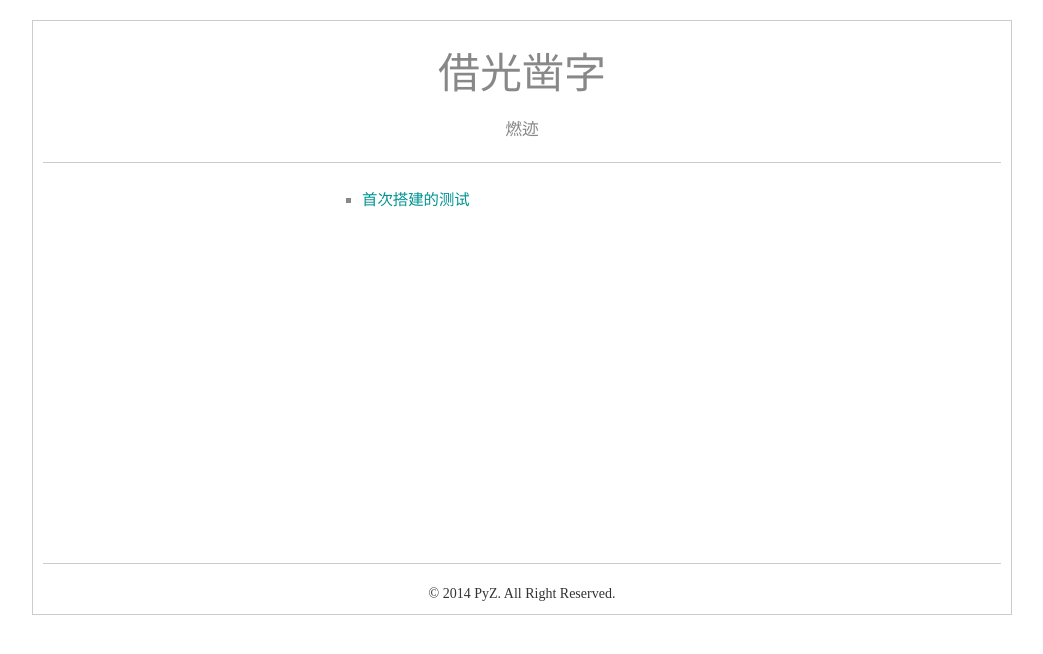
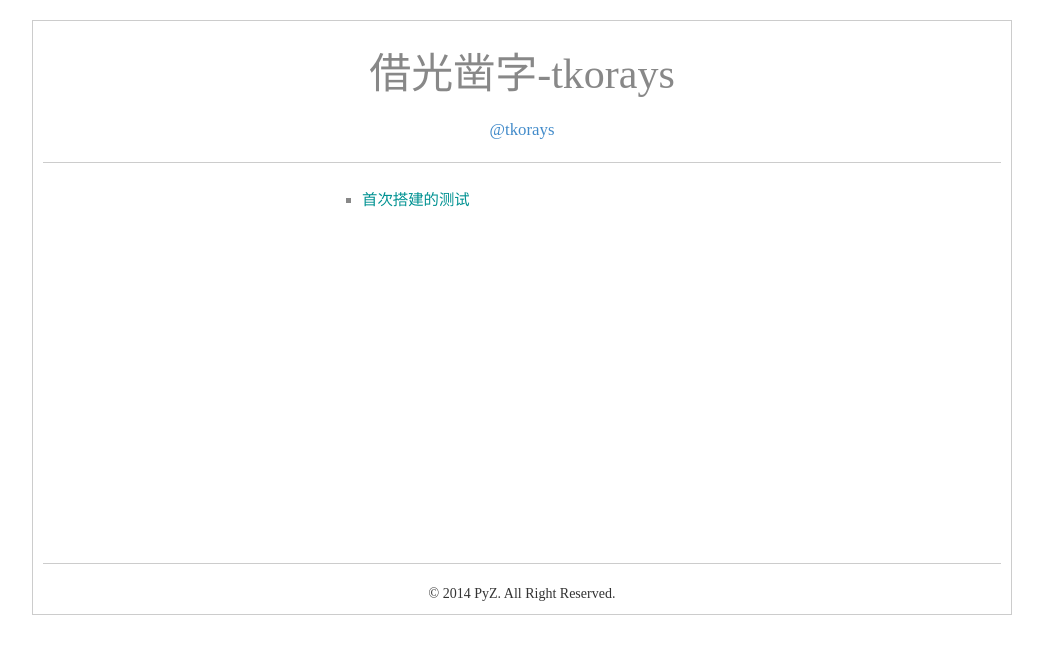
Before and after one commit to tkorays/tkorays.github.io, a Jekyll site: the page built from index.html, in a window 1280 px wide. Shown: the top 654 px of the page, without its empty margins (118-1161 px from the left). Built offline with Jekyll 4.4.1, drawn with Linux system fonts in a browser that asks for light colours.

Commit message:
变量替换:

```diff
--- a/_includes/header.html
+++ b/_includes/header.html
@@ -1,4 +1,4 @@
 <header>
-	<h1><a href="index.html">借光凿字</a></h1>
-	<h2>燃迹</h2>
+	<h1><a href="{{ site.baseurl }}">{{ site.title }}</a></h1>
+	<h2><a href="{{ site.weibo_link }}">@{{ site.weibo }}</a></h2>
 </header>
```
